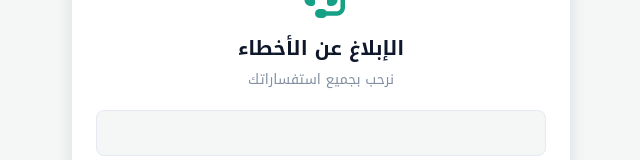
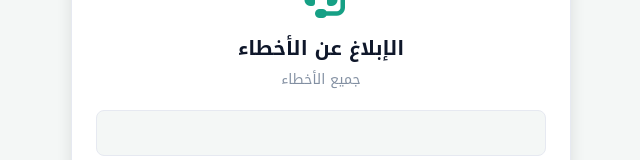
Before and after one commit to ibnhalal/sheikh-site, a Next.js app: page /help in a window 1280 px wide. Shown: the part 195-355 px from the top of the page, without its empty margins (499-1139 px from the left). Built offline with nearby package versions, Linux system fonts and the light colour scheme.

Commit message:
Update page.js

```diff
--- a/app/help/page.js
+++ b/app/help/page.js
@@ -8,7 +8,7 @@ import LangSwitcher from "@/components/LangSwitcher";
 const text = {
   ar: {
   mainTitle: "الإبلاغ عن الأخطاء ",
-  subTitle: "نرحب بجميع استفساراتك",
+  subTitle: " جميع الأخطاء",
   labelMsg: " إبلاغ عن الأخطاء  :",
   phMsg: "اكتب الأخطاء هنا...",
   chooseMethod: "اختر طريقة الإرسال المناسبة لك:",
```
